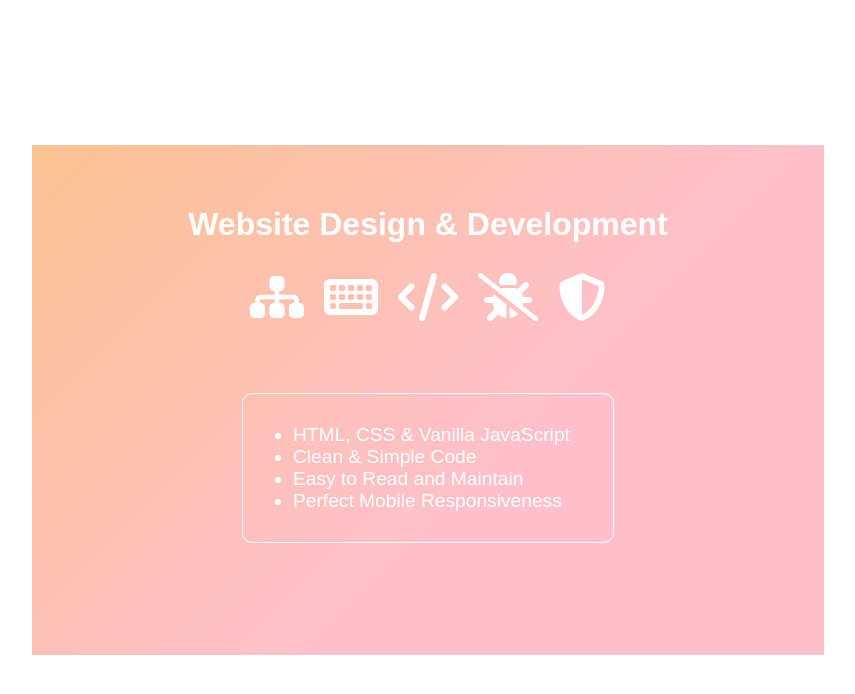
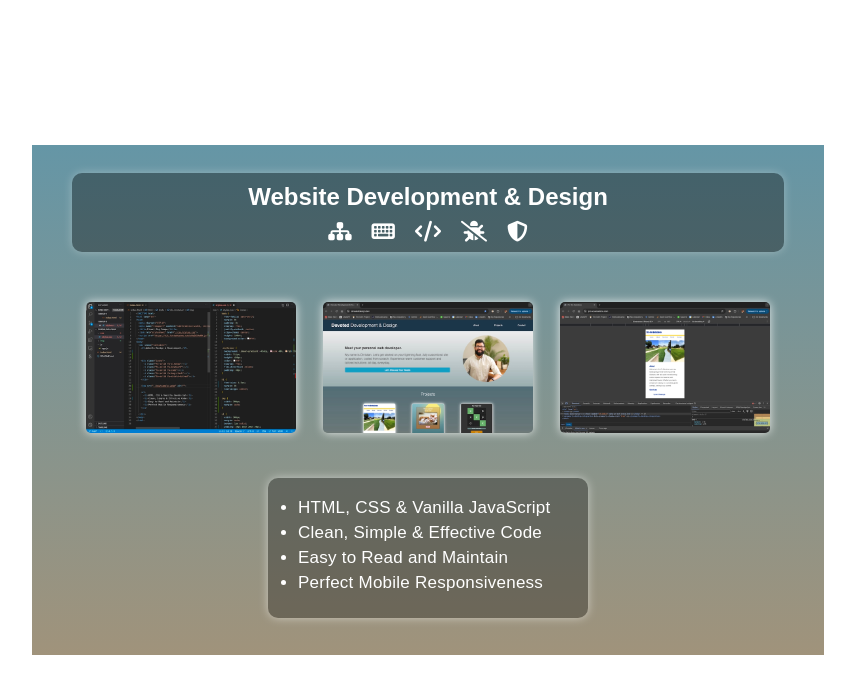
Before and after one commit to christian-m-castillo/fiverr-gig-card, a plain HTML site: page index.html in a window 1280 px wide. Shown: the whole page, without its empty margins (212-1067 px from the left). Drawn offline with Linux system fonts and the light colour scheme.

Commit message:
added images, updated styling

```diff
--- a/css/styles.css
+++ b/css/styles.css
@@ -10,7 +10,7 @@ body {
 }
 
 .container {
-  background: linear-gradient(-45deg, pink 40%, rgb(251, 194, 145));
+  background: linear-gradient(180deg, rgb(101, 150, 166), rgb(160, 147, 123));
   width: 712px;
   height: 430px;
   color: #fff;
@@ -19,37 +19,57 @@ body {
   padding: 40px;
 }
 
-h1 {
-  font-size: 2em;
-  margin-bottom: 10px;
-  text-align: center;
+header {
+  border-radius: 10px;
+  background-color: rgba(0, 0, 0, 0.35);
+  padding: 10px;
+  margin-top: -12px;
+  box-shadow: 0 0 10px rgba(255, 255, 255, 0.3);
 }
 
-ul {
-  width: 300px;
-  margin: auto;
-  border: 1px solid;
-  padding: 30px 20px 30px 50px;
-  border-radius: 10px;
+h1 {
+  font-size: 1.5em;
+  margin: 0;
+  text-align: center;
 }
 
 .icons {
   display: flex;
   justify-content: center;
-  margin-top: 20px;
-}
-
-li {
-  font-size: 1.2rem;
+  margin-top: 10px;
 }
 
 .icons i {
-  font-size: 3rem;
+  font-size: 1.3rem;
   margin: 0 10px;
   color: white;
 }
 
-/* Font Awesome Icon classes (replace with your CDN link) */
-.fab {
-  font-family: FontAwesome; /* Replace with your font family name */
+.img-box {
+  margin-top: 50px;
+  display: flex;
+  justify-content: center;
 }
+
+img {
+  width: 210px;
+  margin: auto;
+  border-radius: 5px;
+  box-shadow: 0 0 10px rgba(255, 255, 255, 0.8);
+  /*transform: perspective(1000px) rotateX(20deg) rotateY(-20deg) rotateZ(20deg);*/
+}
+
+ul {
+  width: 280px;
+  margin: 45px auto 0 auto;
+  padding: 20px 10px 20px 30px;
+  border-radius: 10px;
+  background-color: rgba(0, 0, 0, .3);
+  box-shadow: 0 0 10px rgba(255, 255, 255, 0.5);
+}
+
+li {
+  font-size: 17px;
+  margin-bottom: 5px;
+  letter-spacing: .015rem;
+}
--- a/index.html
+++ b/index.html
@@ -9,7 +9,9 @@
 </head>
 <body>
   <div class="container">
-    <h1>Website Design & Development</h1>
+
+    <header>
+    <h1>Website Development & Design</h1>
 
     <div class="icons">
       <i class="fa-solid fa-sitemap"></i>
@@ -19,9 +21,17 @@
       <i class="fa-solid fa-shield-halved"></i>
     </div>
 
+  </header>
+
+    <div class="img-box">
+      <img src="./img/Image 6-18-24 at 9.34 AM.jpeg" alt="">
+      <img src="./img/Image 6-18-24 at 8.33 PM.jpeg" alt="">
+      <img src="./img/Image 6-18-24 at 8.41 PM.jpeg" alt="">
+    </div>
+
     <ul>
       <li>HTML, CSS & Vanilla JavaScript</li>
-      <li>Clean & Simple Code</li>
+      <li>Clean, Simple & Effective Code</li>
       <li>Easy to Read and Maintain</li>
       <li>Perfect Mobile Responsiveness</li>
     </ul>
```
Also changed, not shown: img/Image 6-18-24 at 8.33 PM.jpeg (added), img/Image 6-18-24 at 8.41 PM.jpeg (added), img/Image 6-18-24 at 9.34 AM (1).jpeg (added), img/Image 6-18-24 at 9.34 AM (2).jpeg (added), img/Image 6-18-24 at 9.34 AM.jpeg (added), img/sample.webp (added).
